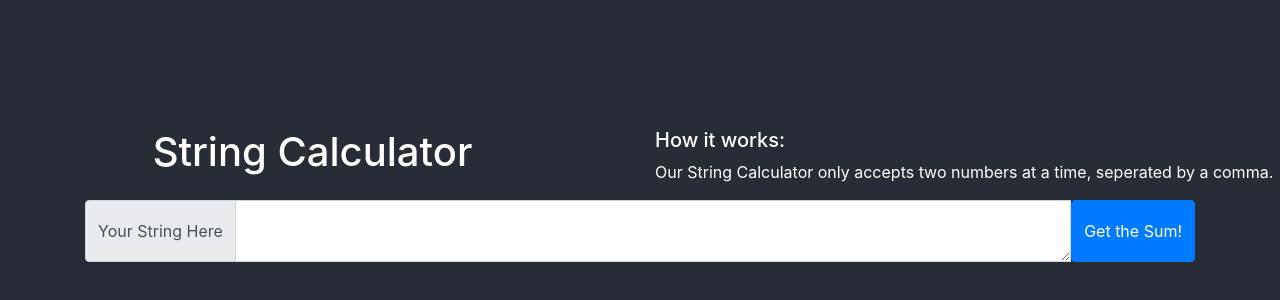
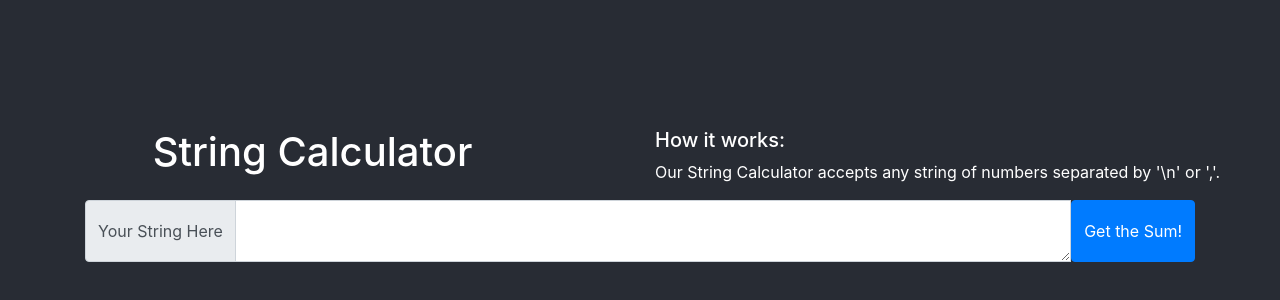
Before and after one commit to mcollums/String-Calculator, a React (Create React App) app: page / in a window 1280 px wide. Shown: the part 112-412 px from the top of the page. Built offline with nearby package versions, Linux system fonts and the light colour scheme.

Commit message:
REQ #3 Finished for Real - new intructions
Updated the text in the app to reflect that it can take more than two numbers at a time and \n and , are supported delimiters.

```diff
--- a/src/App.js
+++ b/src/App.js
@@ -13,7 +13,7 @@ function App() {
         </Col>
         <Col id="instructionsCol">
           <h5 className="text-left"> How it works: </h5>
-          <p className="text-left"> Our String Calculator only accepts two numbers at a time, seperated by a comma. </p>
+          <p className="text-left"> Our String Calculator accepts any string of numbers separated by '\n' or ','. </p>
         </Col>
       </Row>
 
```
